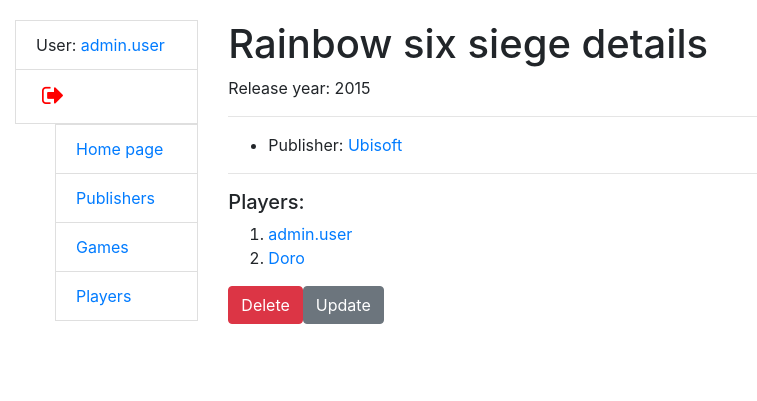
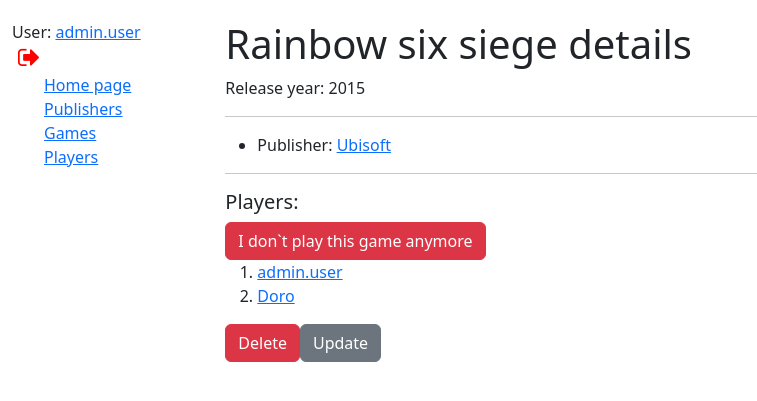
Before and after one commit to D0mln0/Games-Library, a Django app: page /games/games/1/ in a window 1280 px wide. Shown: the top 401 px of the page, without its empty margins (0-757 px from the left). Run offline with Django 5.2, Linux system fonts and the light colour scheme; a user stored in the database is signed in; data comes from the database, SQL or seed files in the repository; both versions use the stored data as it was after the commit; some libraries are stand-ins or nearby versions.

Commit message:
Add assign and delete button in games detail page

```diff
--- a/games/urls.py
+++ b/games/urls.py
@@ -17,6 +17,7 @@ from games.views import (
     PlayerCreateView,
     PlayerUpdateView,
     PlayerDeleteView,
+    toggle_assign_to_game
 )
 
 app_name = "games"
@@ -34,6 +35,7 @@ urlpatterns = [
     path("games/create/", GameCreateView.as_view(), name="games-create"),
     path("games/update/<int:pk>/", GameUpdateView.as_view(), name="games-update"),
     path("games/delete/<int:pk>/", GameDeleteView.as_view(), name="games-delete"),
+    path("games/<int:pk>/toggle-assign/", toggle_assign_to_game, name="toggle-game-assign"),
 
     path("players/", PlayerListView.as_view(), name="players-list"),
     path("players/<int:pk>/", PlayerDetailView.as_view(), name="players-detail"),
--- a/games/views.py
+++ b/games/views.py
@@ -1,4 +1,4 @@
-from django.http import HttpRequest, HttpResponse
+from django.http import HttpRequest, HttpResponse, HttpResponseRedirect
 from django.shortcuts import render
 from django.urls import reverse_lazy
 from django.views.generic import ListView, DetailView, CreateView, UpdateView, DeleteView
@@ -9,7 +9,6 @@ from django.contrib.auth.mixins import LoginRequiredMixin
 from django.contrib.auth.decorators import login_required
 
 
-# @login_required
 def index(request: HttpRequest) -> HttpResponse:
     context = {
         "games": Game.objects.count(),
@@ -144,3 +143,15 @@ class PlayerUpdateView(LoginRequiredMixin, UpdateView):
 class PlayerDeleteView(LoginRequiredMixin, DeleteView):
     model = Player
     success_url = reverse_lazy("games:players-list")
+
+
+@login_required
+def toggle_assign_to_game(request, pk):
+    player = Player.objects.get(id=request.user.id)
+    if (
+        Game.objects.get(id=pk) in player.games.all()
+    ):  # probably could check if car exists
+        player.games.remove(pk)
+    else:
+        player.games.add(pk)
+    return HttpResponseRedirect(reverse_lazy("games:games-detail", args=[pk]))
--- a/templates/base.html
+++ b/templates/base.html
@@ -9,7 +9,12 @@
     href="https://cdn.jsdelivr.net/npm/bootstrap@4.5.3/dist/css/bootstrap.min.css"
     integrity="sha384-TX8t27EcRE3e/ihU7zmQxVncDAy5uIKz4rEkgIXeMed4M0jlfIDPvg6uqKI2xXr2"
     crossorigin="anonymous">
+{#  <link href="https://cdn.jsdelivr.net/npm/bootstrap@5.3.3/dist/css/bootstrap.min.css" rel="stylesheet" integrity="sha384-QWTKZyjpPEjISv5WaRU9OFeRpok6YctnYmDr5pNlyT2bRjXh0JMhjY6hW+ALEwIH" crossorigin="anonymous">#}
+{#  <script src="https://cdn.jsdelivr.net/npm/bootstrap@5.3.3/dist/js/bootstrap.bundle.min.js" integrity="sha384-YvpcrYf0tY3lHB60NNkmXc5s9fDVZLESaAA55NDzOxhy9GkcIdslK1eN7N6jIeHz" crossorigin="anonymous"></script>#}
   {% load static %}
+  {% load bootstrap5 %}
+  {% bootstrap_css %}
+  {% bootstrap_javascript %}
   <link rel="stylesheet" href="{% static 'css/styles.css' %}">
   <link rel="stylesheet" href="https://cdnjs.cloudflare.com/ajax/libs/font-awesome/4.7.0/css/font-awesome.min.css">
 </head>
--- a/templates/games/game_detail.html
+++ b/templates/games/game_detail.html
@@ -17,6 +17,15 @@
   {% if game.players %}
   <hr>
   <h5>Players:</h5>
+    {% if game in user.games.all %}
+      <a href="{% url 'games:toggle-game-assign' pk=game.id %}" class="btn btn-danger link-to-page">
+        I don`t play this game anymore
+      </a>
+    {% else %}
+      <a href="{% url 'games:toggle-game-assign' pk=game.id %}" class="btn btn-success link-to-page">
+        I play this game too
+      </a>
+    {% endif %}
   <ol>
     {% for player in game.players.all %}
       <li>
--- a/templates/games/game_form.html
+++ b/templates/games/game_form.html
@@ -1,10 +1,11 @@
 {% extends "base.html" %}
+{% load crispy_forms_filters %}
 
 {% block content %}
   <h1>{{ object|yesno:"Update,Create" }} game</h1>
   <form action="" method="post" novalidate>
     {% csrf_token %}
-    {{ form.as_p }}
+    {{ form|crispy }}
     <input type="submit" value="{{ object|yesno:"Update,Create" }}" class="btn btn-primary">
   </form>
 {% endblock %}
--- a/templates/games/game_list.html
+++ b/templates/games/game_list.html
@@ -1,4 +1,5 @@
 {% extends "base.html" %}
+{% load crispy_forms_filters %}
 
 {% block content %}
   <div class="form-inline">
@@ -8,8 +9,8 @@
     </a>
   </div>
   <form method="get" action="" class="form-inline">
-    {{ search_form.as_p }}
-    <input type="submit" value="Find" class="btn btn-primary">
+    {{ search_form|crispy }}
+    <input type="submit" value="Find" class="btn btn-secondary">
   </form>
   {% if game_list %}
     <ul>
--- a/templates/games/player_form.html
+++ b/templates/games/player_form.html
@@ -1,10 +1,11 @@
 {% extends "base.html" %}
+{% load crispy_forms_filters %}
 
 {% block content %}
   <h1>{{ object|yesno:"Update,Create" }} user</h1>
   <form method="post" action="" novalidate>
     {% csrf_token %}
-    {{ form.as_p }}
+    {{ form|crispy }}
     <button type="submit" class="btn-btn-primary">{{ object|yesno:"Update,Create" }}</button>
   </form>
 {% endblock %}
--- a/templates/games/player_list.html
+++ b/templates/games/player_list.html
@@ -1,4 +1,5 @@
 {% extends "base.html" %}
+{% load crispy_forms_filters %}
 
 {% block content %}
   <div class="form-inline">
@@ -8,8 +9,8 @@
     </a>
   </div>
   <form method="get" action="" class="form-inline">
-    {{ search_form.as_p }}
-    <input type="submit" value="Find" class="btn btn-primary">
+    {{ search_form|crispy }}
+    <input type="submit" value="Find" class="btn btn-secondary">
   </form>
   {% if player_list %}
     <ul>
--- a/templates/games/publisher_form.html
+++ b/templates/games/publisher_form.html
@@ -1,10 +1,11 @@
 {% extends "base.html" %}
+{% load crispy_forms_filters %}
 
 {% block content %}
   <h1>{{ object|yesno:"Update,Create" }} publisher</h1>
   <form method="post" action="" novalidate>
     {% csrf_token %}
-    {{ form.as_p }}
+    {{ form|crispy }}
     <button type="submit" class="btn-btn-primary">{{ object|yesno:"Update,Create" }}</button>
   </form>
 {% endblock %}
--- a/templates/games/publisher_list.html
+++ b/templates/games/publisher_list.html
@@ -1,4 +1,5 @@
 {% extends "base.html" %}
+{% load crispy_forms_filters %}
 
 {% block content %}
   <div class="form-inline">
@@ -8,8 +9,8 @@
     </a>
   </div>
   <form method="get" action="" class="form-inline">
-    {{ search_form.as_p }}
-    <input type="submit" value="Find" class="btn btn-primary">
+    {{ search_form|crispy }}
+    <input type="submit" value="Find" class="btn btn-secondary">
   </form>
   {% if publisher_list %}
     <ul>
--- a/templates/registration/login.html
+++ b/templates/registration/login.html
@@ -1,4 +1,5 @@
 {% extends "base.html" %}
+{% load crispy_forms_filters %}
 
 {% block content %}
 
@@ -14,7 +15,7 @@
 
 <form method="post" action="{% url 'login' %}">
   {% csrf_token %}
-  {{ form.as_p }}
+  {{ form|crispy }}
 
   <input type="submit" value="Login" class="btn btn-primary" />
   <input type="hidden" name="next" value="{{ next }}" />
```
Also changed, not shown: games_library/settings.py (+7 -0 lines), db.sqlite3.
